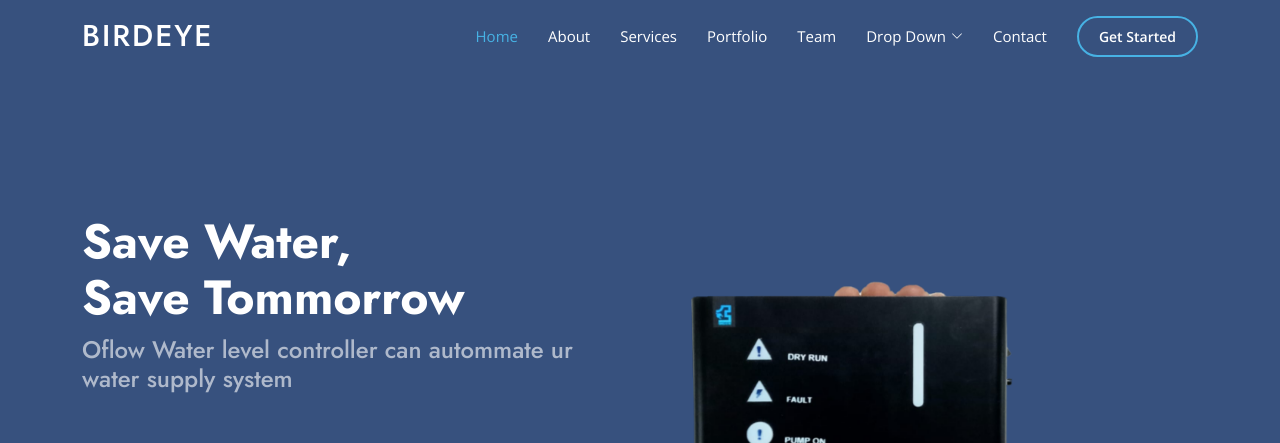
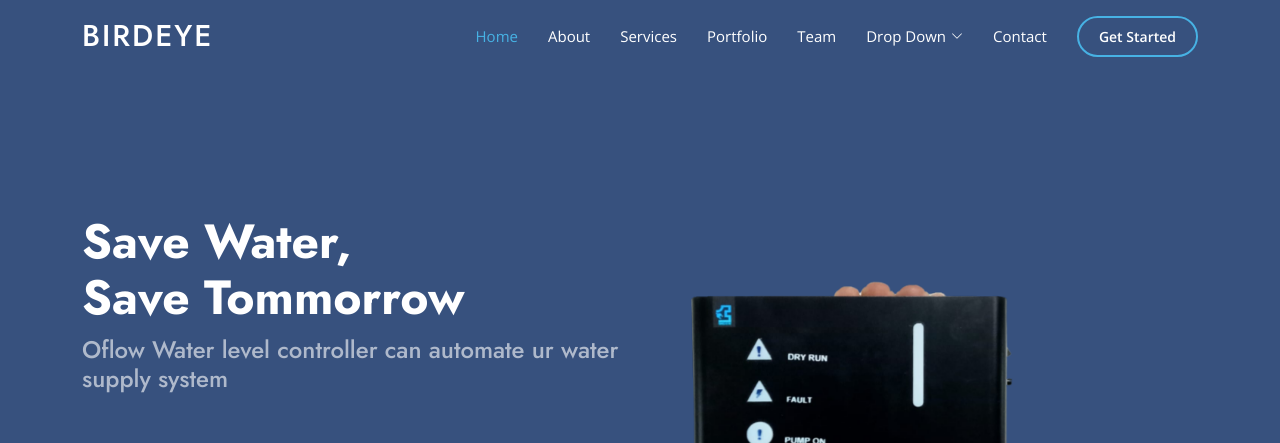
Before and after one commit to AkbarKKGithub/ww, a plain HTML site: page index.html in a window 1280 px wide. Shown: the top 443 px of the page. Drawn offline with nearby package versions, Linux system fonts and the light colour scheme.

Commit message:
Update index.html

```diff
--- a/index.html
+++ b/index.html
@@ -87,7 +87,7 @@
         <div class="col-lg-6 d-flex flex-column justify-content-center pt-4 pt-lg-0 order-2 order-lg-1" data-aos="fade-up" data-aos-delay="200">
           <h1>Save Water,<br>Save Tommorrow</h1>
 
-          <h2>Oflow Water level controller can autommate ur water supply system</h2>
+          <h2>Oflow Water level controller can automate ur water supply system</h2>
           <div class="d-flex justify-content-center justify-content-lg-start">
             <a href="#about" class="btn-get-started scrollto">Get Started</a>
             <a href="https://www.youtube.com/watch?v=jDDaplaOz7Q" class="glightbox btn-watch-video"><i class="bi bi-play-circle"></i><span>Watch Video</span></a>
```
